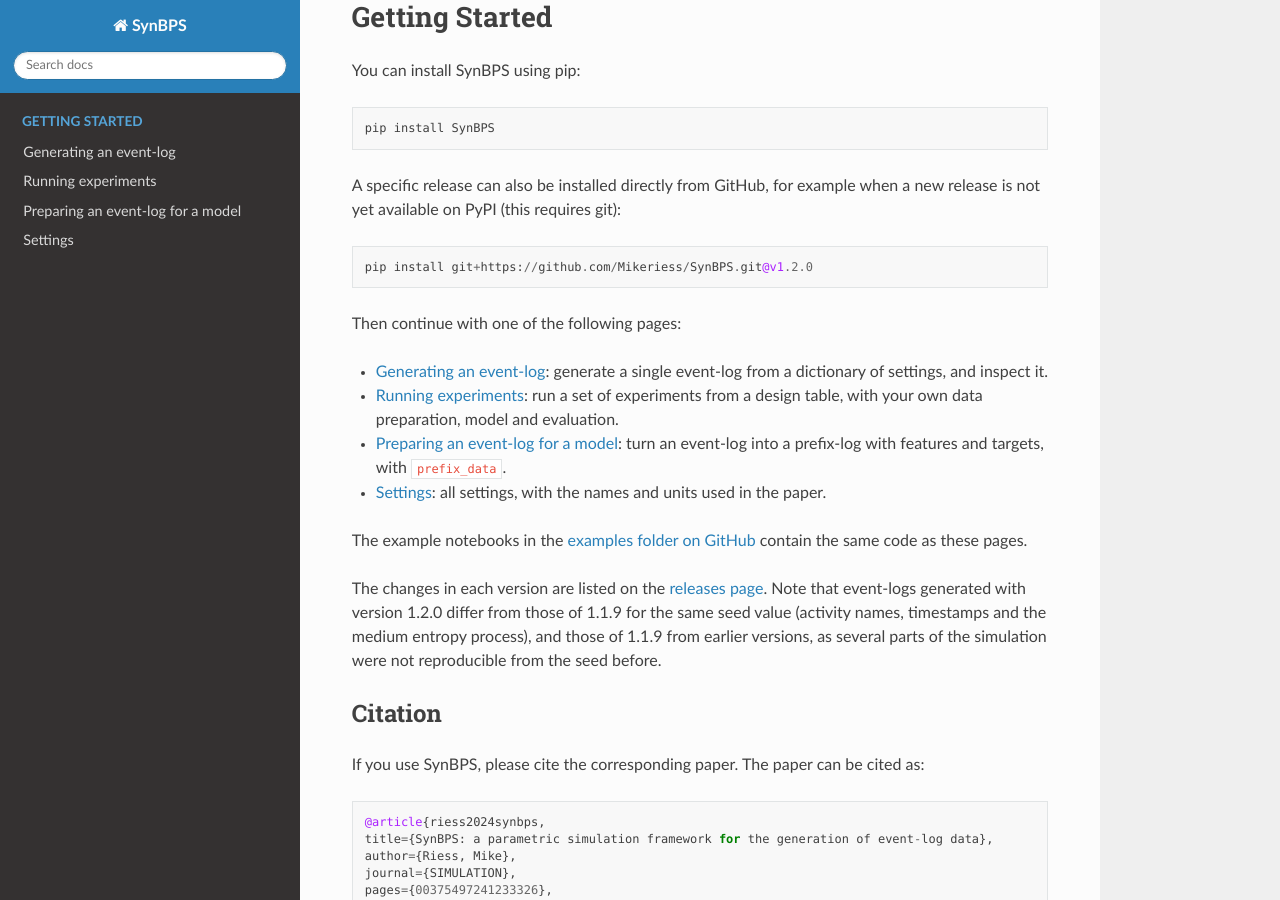
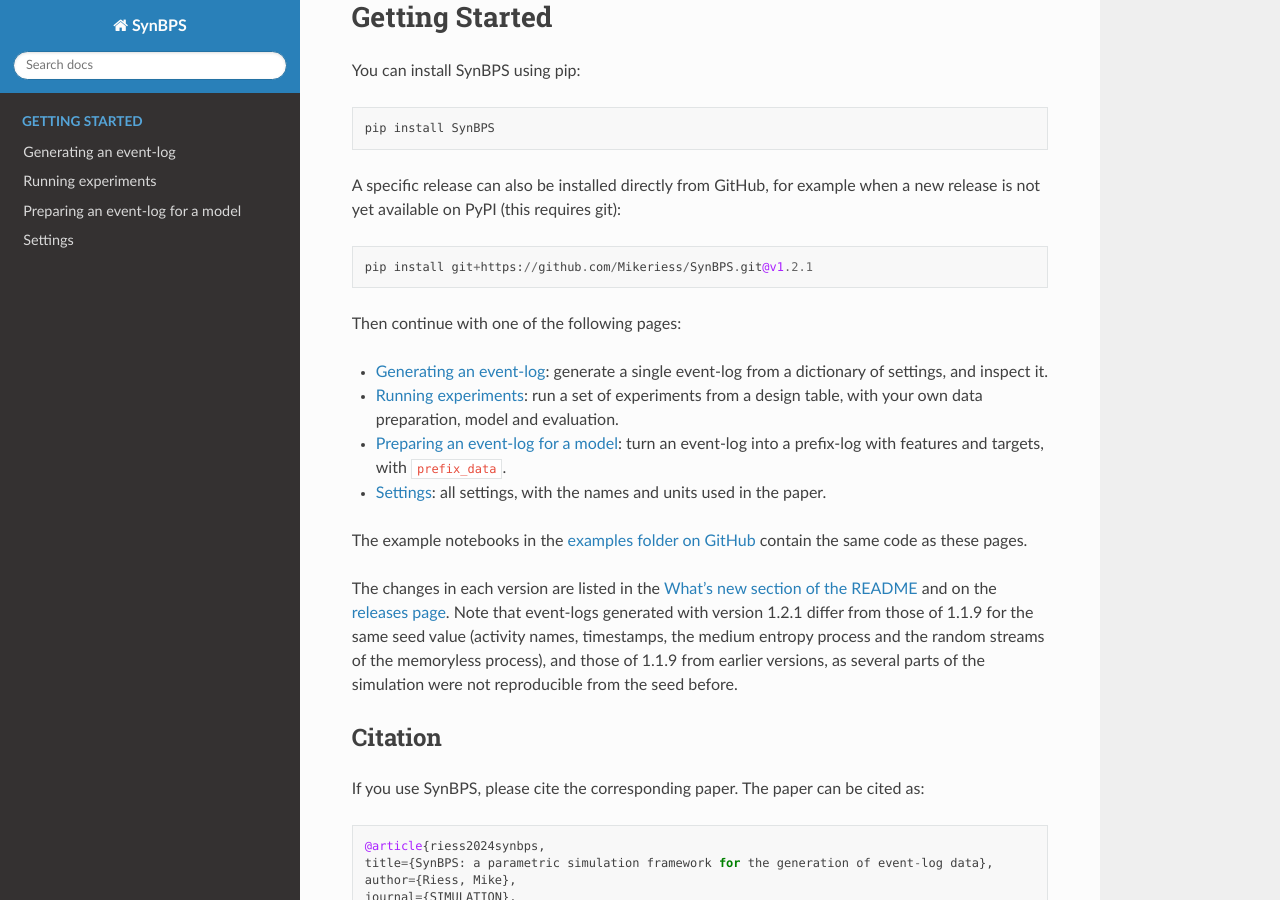
Before and after one commit to Mikeriess/SynBPS, a Sphinx documentation site: the page built from docs/source/index.rst, in a window 1280 px wide and 900 px high, scrolled down 765 px. Built offline with Sphinx 7.4.7 and the Read the Docs theme 3.1.0, drawn with Linux system fonts in a browser that asks for light colours.

Commit message:
Release 1.2.1: version bump and What's new
The tag v1.2.0 was created on a commit with version 1.1.9 in
pyproject.toml, so the publish workflow stopped and nothing was built or
uploaded. The tag cannot be moved without breaking installs which
reference it, so the release of the changes since 1.1.9 is 1.2.1.

The version is 1.2.1 in pyproject.toml and in the Sphinx configuration,
the installation examples point at v1.2.1, and the README gets a What's
new section with every change since 1.1.9 (also those merged after the
v1.2.0 tag: the random streams of the memoryless process, the
data-generating process, the entropy ladder), grouped by their effect on
generated logs. The front page of the docs links to it and to the
releases page.

Closes #50

Co-Authored-By: Claude Fable 5.1 <noreply@anthropic.com>
Claude-Session: https://claude.ai/code/session_014VhTtjWbTpMknSEu3TnjxL

```diff
--- a/docs/source/conf.py
+++ b/docs/source/conf.py
@@ -9,7 +9,7 @@
 project = 'SynBPS'
 copyright = '2023-2026, Mike Riess'
 author = 'Mike Riess'
-release = '1.2.0'
+release = '1.2.1'
 
 # -- General configuration ---------------------------------------------------
 # https://www.sphinx-doc.org/en/master/usage/configuration.html#general-configuration
--- a/docs/source/index.rst
+++ b/docs/source/index.rst
@@ -36,7 +36,7 @@ You can install SynBPS using pip::
 
 A specific release can also be installed directly from GitHub, for example when a new release is not yet available on PyPI (this requires git)::
 
-    pip install git+https://github.com/Mikeriess/SynBPS.git@v1.2.0
+    pip install git+https://github.com/Mikeriess/SynBPS.git@v1.2.1
 
 Then continue with one of the following pages:
 
@@ -47,7 +47,7 @@ Then continue with one of the following pages:
 
 The example notebooks in the `examples folder on GitHub <https://github.com/Mikeriess/SynBPS/tree/main/examples>`_ contain the same code as these pages.
 
-The changes in each version are listed on the `releases page <https://github.com/Mikeriess/SynBPS/releases>`_. Note that event-logs generated with version 1.2.0 differ from those of 1.1.9 for the same seed value (activity names, timestamps and the medium entropy process), and those of 1.1.9 from earlier versions, as several parts of the simulation were not reproducible from the seed before.
+The changes in each version are listed in the `What's new section of the README <https://github.com/Mikeriess/SynBPS#whats-new>`_ and on the `releases page <https://github.com/Mikeriess/SynBPS/releases>`_. Note that event-logs generated with version 1.2.1 differ from those of 1.1.9 for the same seed value (activity names, timestamps, the medium entropy process and the random streams of the memoryless process), and those of 1.1.9 from earlier versions, as several parts of the simulation were not reproducible from the seed before.
 
 
 Citation
--- a/pyproject.toml
+++ b/pyproject.toml
@@ -4,7 +4,7 @@ build-backend = "setuptools.build_meta"
 
 [project]
 name = "SynBPS"
-version = "1.2.0"
+version = "1.2.1"
 authors = [
   { name="Mike Riess", email="mike@riess.no" },
 ]
```
Also changed, not shown: README.md (+38 -2 lines), src/contributing.md (+1 -1 lines).
